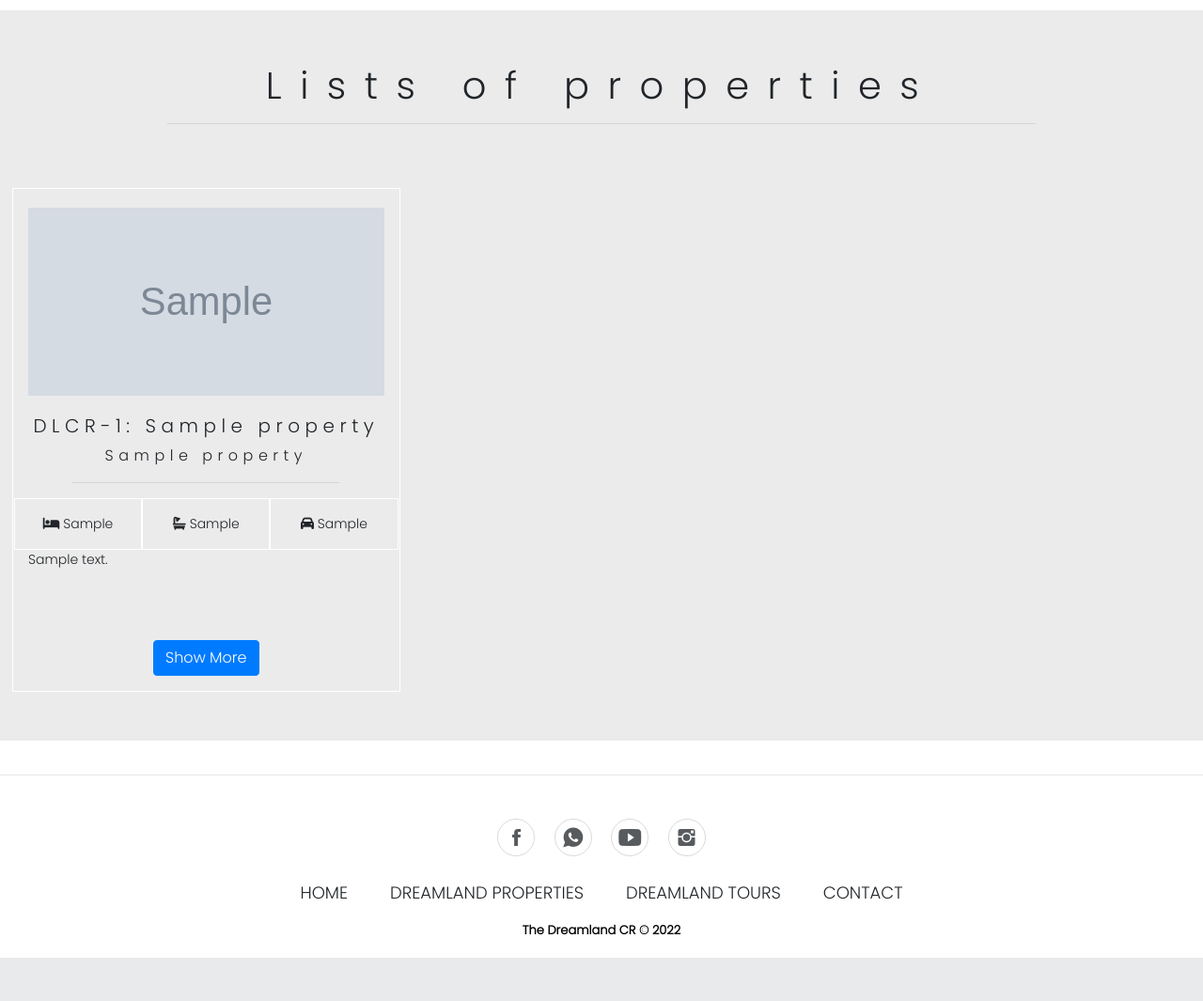
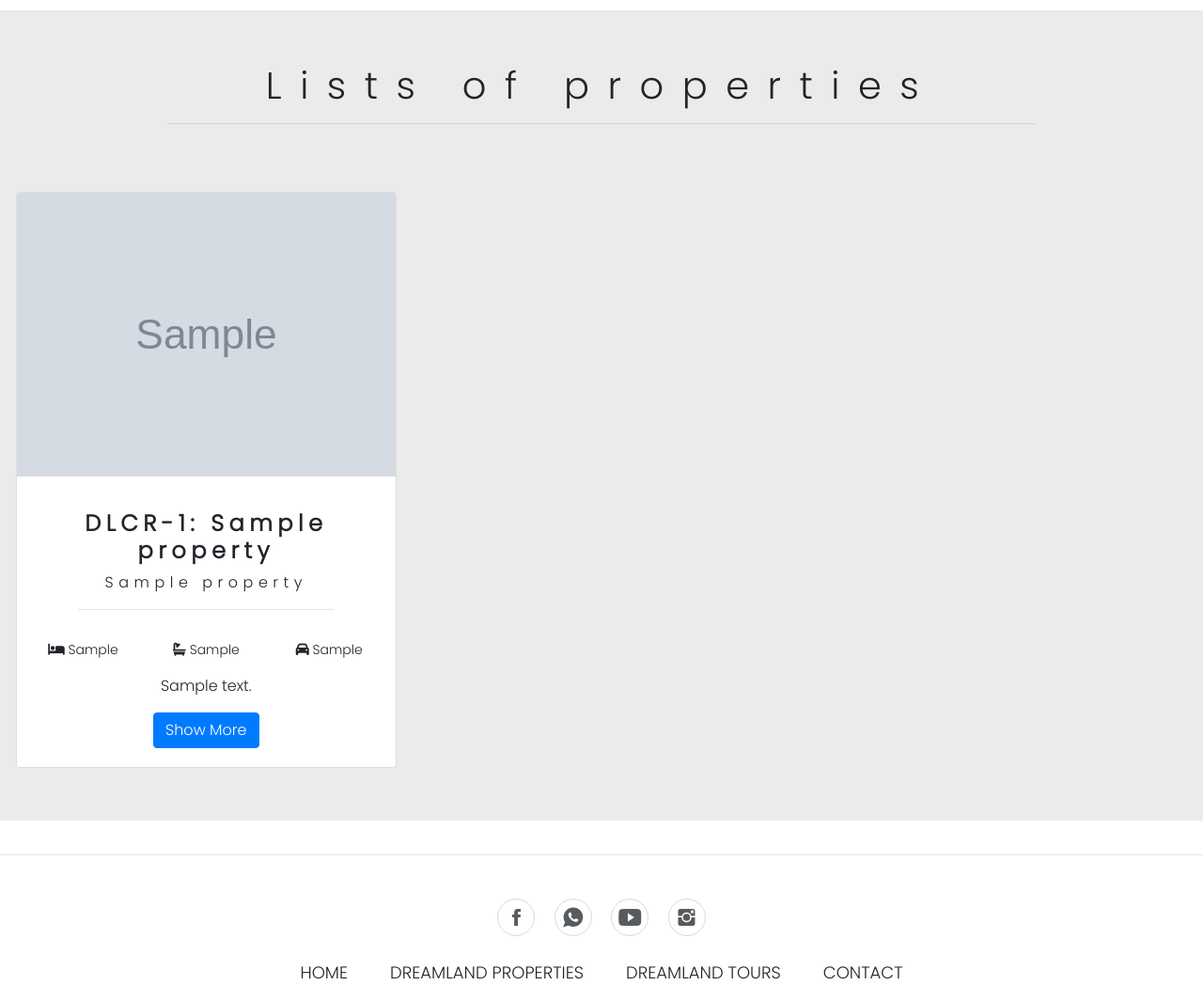
Before and after one commit to kezh97/dreamland_prop_CR, a PHP site: page /main_properties.php in a window 1280 px wide. Shown: the part 416-1481 px from the top of the page at 94% size. Before the commit the page ends 1435 px from the top, so only its background shows below. Run offline with PHP 8.4, Linux system fonts and the light colour scheme; tables that the repository leaves empty or names only in its code hold one stand-in row (values such as "Sample post"); grey boxes marked "Sample" are stand-in pictures; some libraries are stand-ins or nearby versions.

Commit message:
Update comp_prop_list.php

```diff
--- a/DREAMLAND-php-V2.7/comp_prop_list.php
+++ b/DREAMLAND-php-V2.7/comp_prop_list.php
@@ -8,39 +8,32 @@ $result_general = $conn -> query($query_join);
 if (mysqli_num_rows($result_general) > 0) {
 	while ($row =  mysqli_fetch_array($result_general)) {
 ?>
-		<div class="col-lg-4 col-md-6 col-sm-12 p-1 item-card-outer">
-			<div class="p-3 item-card-inner" id="list-border">
-				<div class="mt-1 my-1 card-img">
-					<img src="<?php  echo $row["img_path"];?>" alt="">
-				</div>
-
-				<div class="card-details">
+		<div class="outer-global-card col-lg-4 col-md-6 p-2">
+				<div class="global-card card">
+					<img src="<?php  echo $row["img_path"];?>" class="card-img-top" alt="...">
+	  				<div class="card-body">
 	    				<div class="location-name pt-3">
-						<h5>DLCR-<?php echo $row["property_id"] .': '. $row["name"]; ?> </h5>
+							<h4><strong>DLCR-<?php echo $row["property_id"] .': '. $row["name"]; ?> </strong></h4>
 							<p><?php  echo $row["location_name"];?></p>
 							<hr class="w-75 mx-auto">
 						</div>
+
 	    				<div class="row details">
-						<div class="col-4 detail-item" id="list-border">
+	    					<div class="col-4 detail-item">
 								<p><i class="fas fa-bed"></i> <?php echo $row["rooms"]; ?></p>
 							</div>
 
-						<div class="col-4 detail-item" id="list-border">
+							<div class="col-4 detail-item">
 								<p><i class="fas fa-bath"></i> <?php echo $row["baths"]; ?></p>
 							</div>
 
-						<div class="col-4 detail-item" id="list-border">
+							<div class="col-4 detail-item">
 								<p><i class="fas fa-car"></i> <?php echo $row["parking"]; ?></p>
 							</div>
 	    				</div>
+	    				<p class="card-text"><?php echo $row['description'] ?></p>
+	    				<button type="button" data-id="<?php echo $row['property_id'] ?>" class="boton_prop btn btn-primary" data-bs-toggle="modal" data-bs-target="#listing_modal">Show More</button>
 	  				</div>
-
-				<div class="card-description text-justify">
-					<p> <?php echo $row["description"]; ?></p>
-				</div>
-
-				<button type="button" data-id="<?php echo $row['property_id']; ?>" class="boton_prop btn btn-primary" data-bs-toggle="modal" data-bs-target="#listing_modal">Show More</button>
-
 	  			</div>
 			</div>
 <?php
```
Lines whose indentation alone changed are shown as unchanged.
